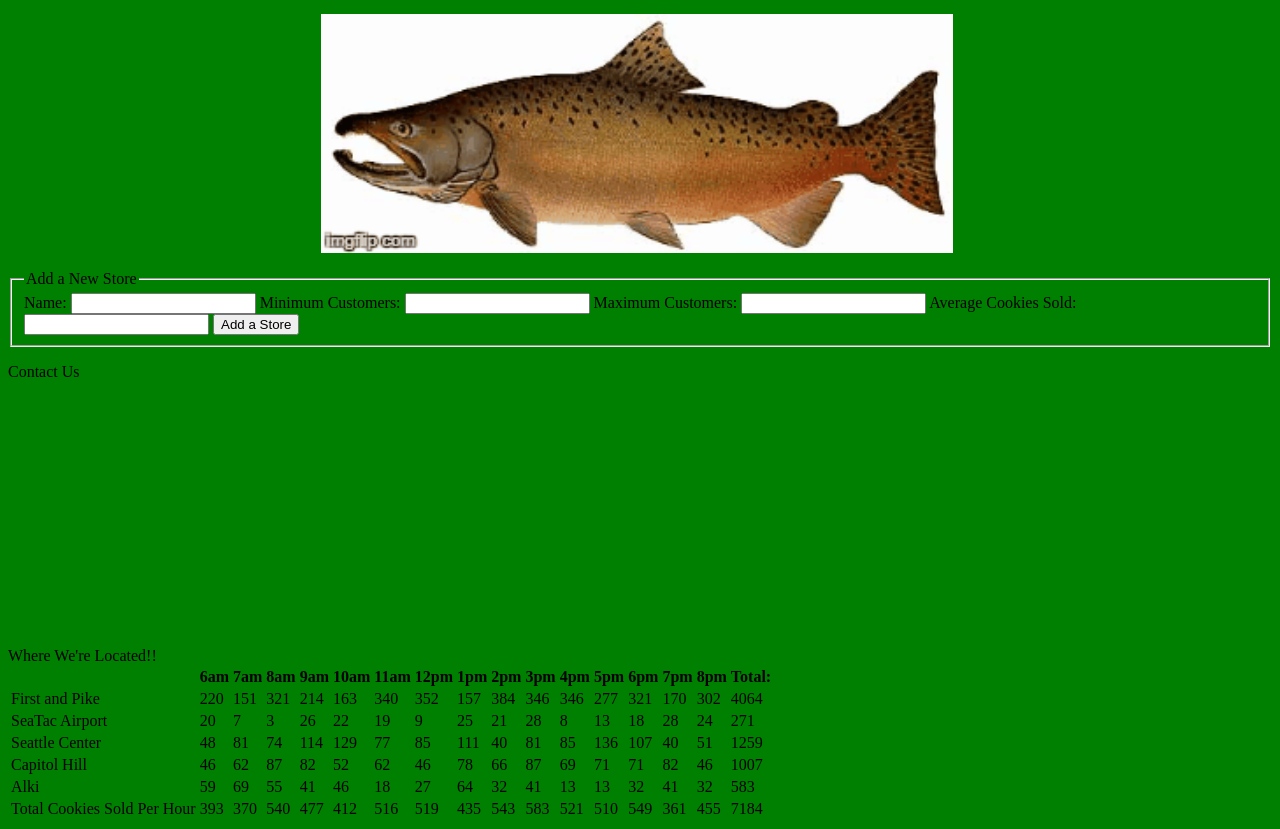
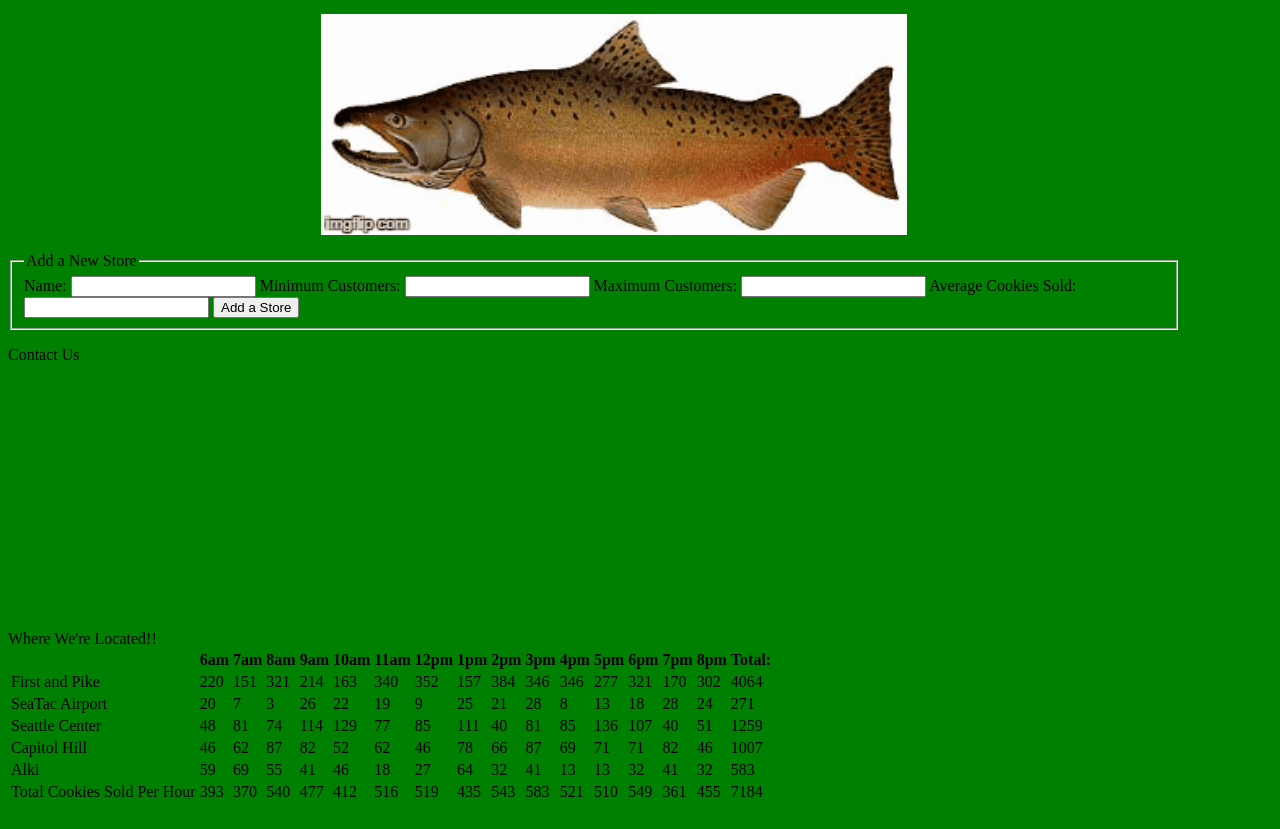
Before and after one commit to buphnezz/cookie-stand, a plain HTML site: page index.html in a window 1280 px wide. Shown: the part 79-908 px from the top of the page. Drawn offline with Linux system fonts and the light colour scheme; some packages are replaced by stand-ins of ours.

Commit message:
made some minor changes for now

```diff
--- a/style.css
+++ b/style.css
@@ -4,6 +4,7 @@ h1 {
 
 body {
   background-color: green;
+  margin-inline-end: 100px;
 }
 
 img {
@@ -27,3 +28,8 @@ body div {
     bottom: -875px;
     left: 0%;
     }
+
+#stores {
+  align-content: center;
+
+}
```
